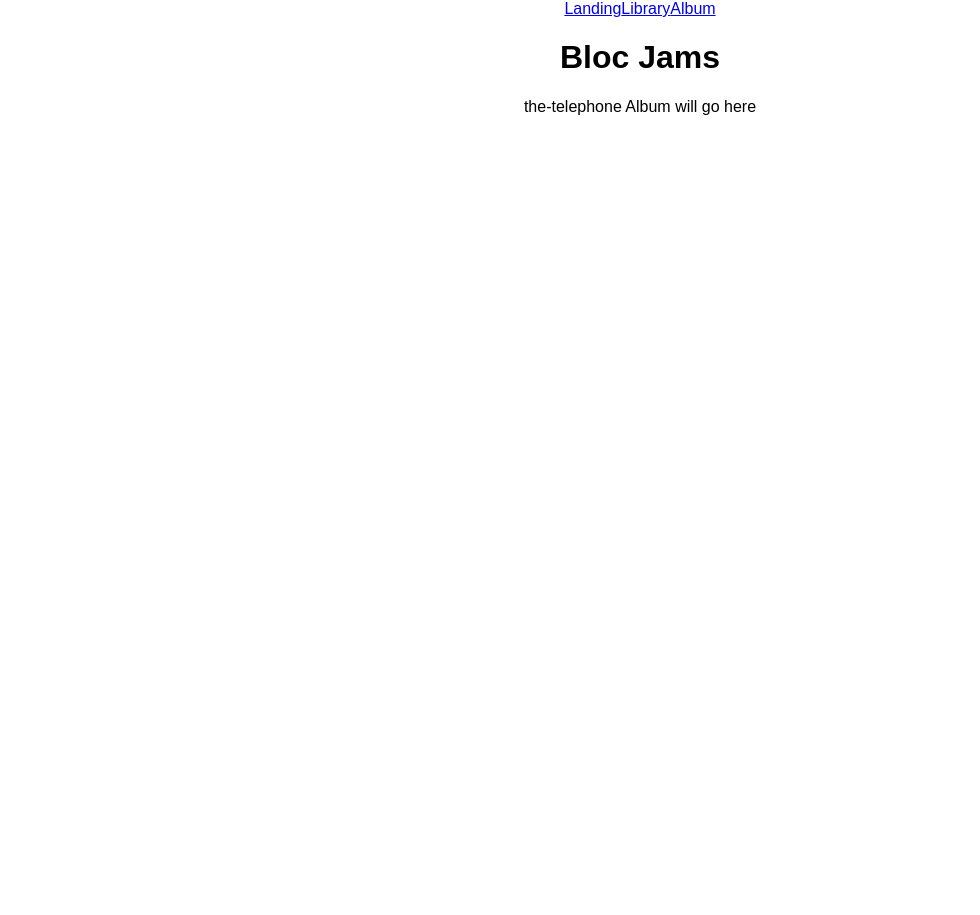
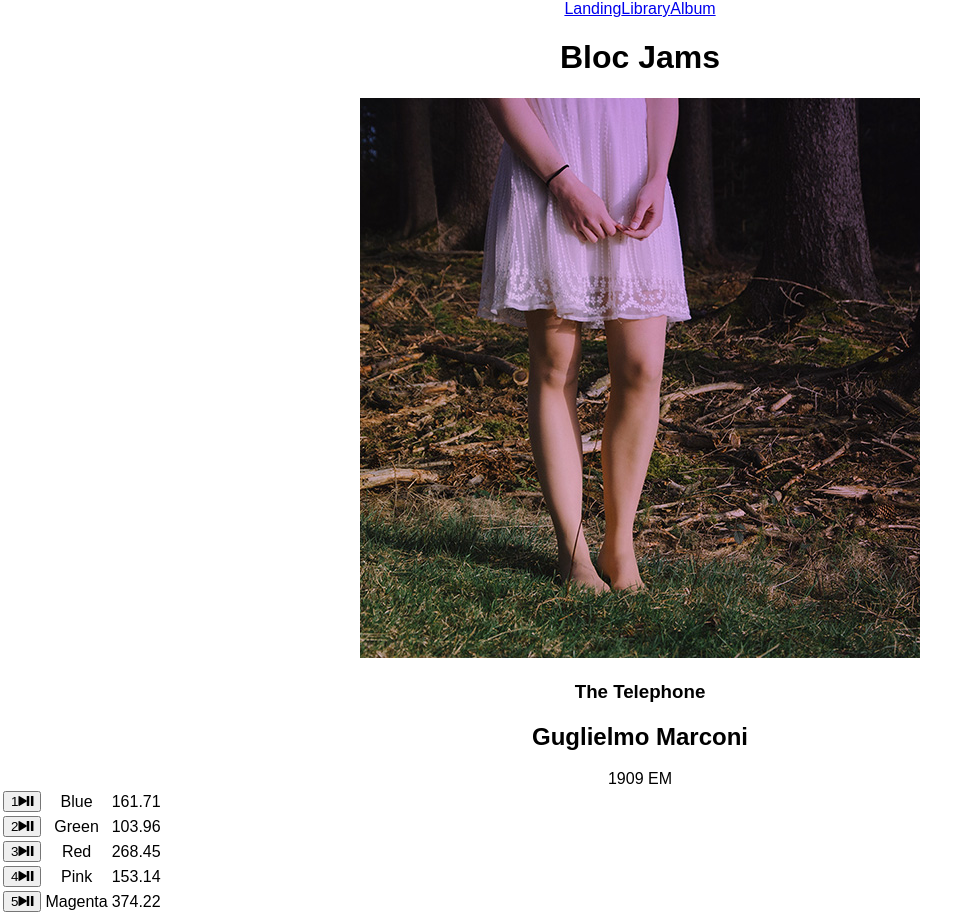
Before and after one commit to 0xZeb/React, a React (Create React App) app in the folder bloc-jams-react/: page /album/the-telephone in a window 1280 px wide. Shown: the whole page, without its empty margins (0-980 px from the left). Before the commit the page ends 800 px from the top, so only its background shows below. Built offline with nearby package versions, Linux system fonts and the light colour scheme.

Commit message:
audio-playback-checkpoint-complete

```diff
--- a/bloc-jams-react/src/components/Album.js
+++ b/bloc-jams-react/src/components/Album.js
@@ -1,11 +1,86 @@
 import React, { Component } from 'react';
+import albumData from './../data/albums';
 
 class Album extends Component {
+    constructor(props){
+    super(props);
+
+    const album = albumData.find( album => {
+      return album.slug === this.props.match.params.slug
+    });
+
+    this.state = {
+      album: album,
+      currentSong: album.songs[0],
+      isPlaying: false
+    };
+
+    this.audioElement = document.createElement('audio');
+    this.audioElement.src = album.songs[0].audioSrc;
+
+    function play() {
+      this.audioElement.play();
+      this.setState({ isPlaying: true });
+    }
+
+    function pause() {
+      this.audioElement.pause();
+      this.setState({ isPlaying: false });
+    }
+
+    function setSong(song) {
+      this.audioElement.src = song.audioSrc;
+      this.setState({ currentSong: song });
+    }
+
+    function handleSongClick(song){
+      const isSameSong = this.state.currentSong === song;
+      if (this.state.isPlaying && isSameSong){
+        this.pause();
+      } else {
+        if (!isSameSong) { this.setSong(song); }
+        this.play();
+      }
+    }
+
+}
+
+
+
   render() {
     return (
       <section className="album">
-          {this.props.match.params.slug} Album will go here
-      </section>
+        <section id="album-info">
+          <img id="album-cover-art" src={this.state.album.albumCover} />
+          <div className="album-details">
+            <h1 id="album-title">{this.state.album.title}</h1>
+            <h2 className="artist">{this.state.album.artist}</h2>
+            <div id="release-info">{this.state.album.releaseInfo}</div>
+          </div>
+        </section>
+        <table id="song-list">
+          <colgroup>
+            <col id="song-number-column" />
+            <col id="song-title-column" />
+            <col id="song-duration-column" />
+          </colgroup>
+          <tbody>
+          { this.state.album.songs.map( (song, index) =>
+                <tr className="song" key={index} onClick={() => this.handleSongClick(song)}>
+                  <td className="song-actions">
+                    <button>
+                      <span className="song-number">{index + 1}</span>
+                      <span className="ion-play"></span>
+                      <span className="ion-pause"></span>
+                    </button>
+                  </td>
+                  <td className="song-title">{song.title}</td>
+                  <td className="song-duration">{song.duration}</td>
+                </tr>
+            )}
+          </tbody>
+        </table>
+     </section>
     );
   }
 }
```
